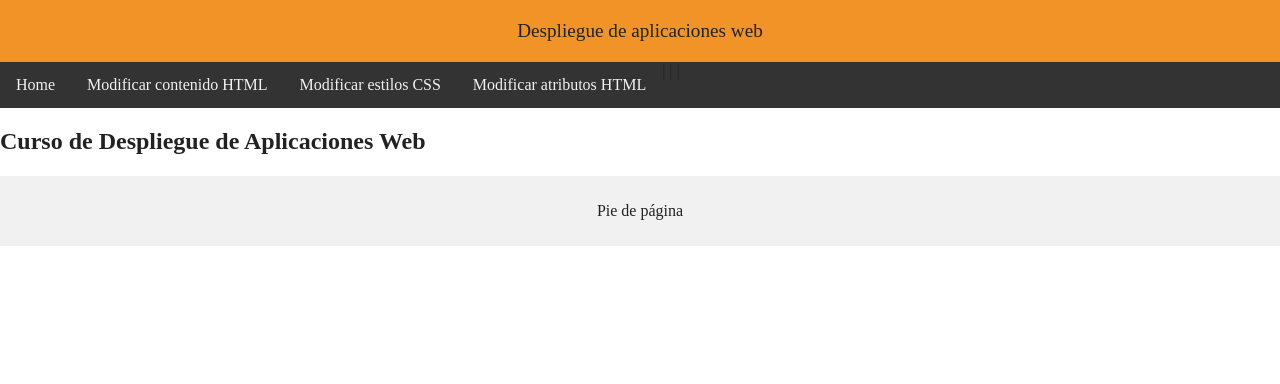
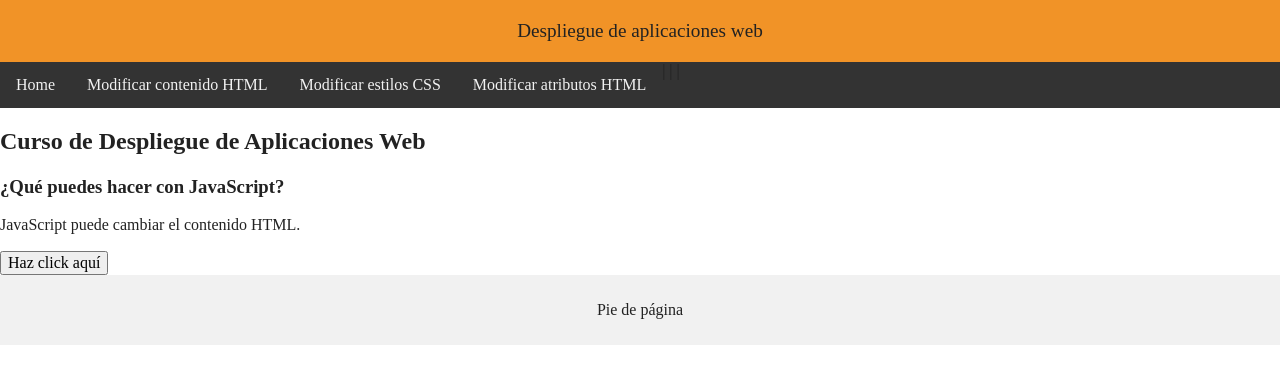
Before and after one commit to xapuig/practica_entregable_scv, a website built with Parcel: page modificar_contenido_html.html in a window 1280 px wide. Built offline with nearby package versions, Linux system fonts and the light colour scheme.

Commit message:
Feature ContenidoHTML completada

```diff
--- a/modificar_contenido_html.html
+++ b/modificar_contenido_html.html
@@ -36,6 +36,11 @@
     <div class="column">
       <h2>Curso de Despliegue de Aplicaciones Web</h2>
 
+      <h3>¿Qué puedes hacer con JavaScript?</h3>
+
+      <p id="demo">JavaScript puede cambiar el contenido HTML.</p>
+
+      <button type="button" onclick='document.getElementById("demo").innerHTML = "Hola Mundo!"'>Haz click aquí</button>
     </div>
 
   </div>
```
